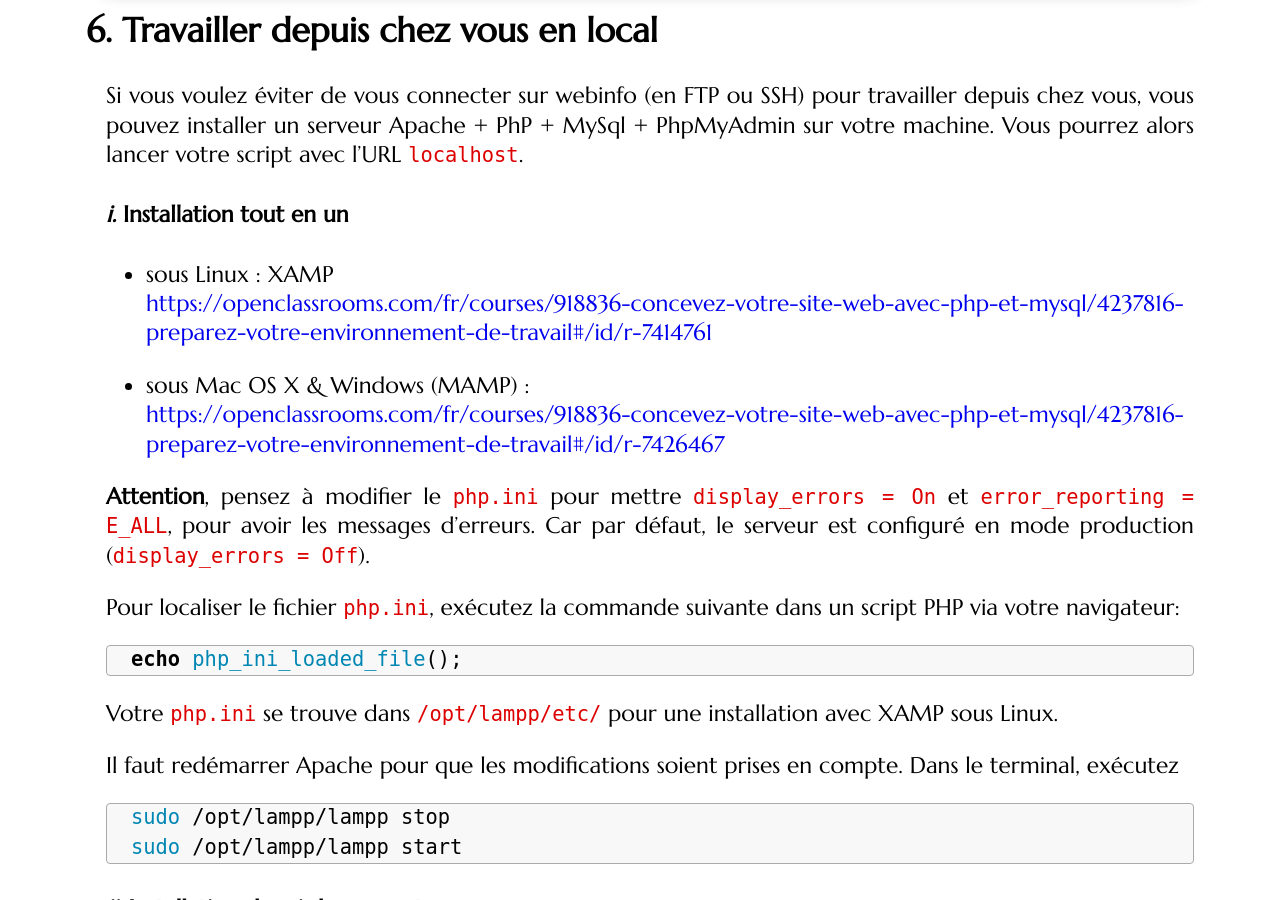
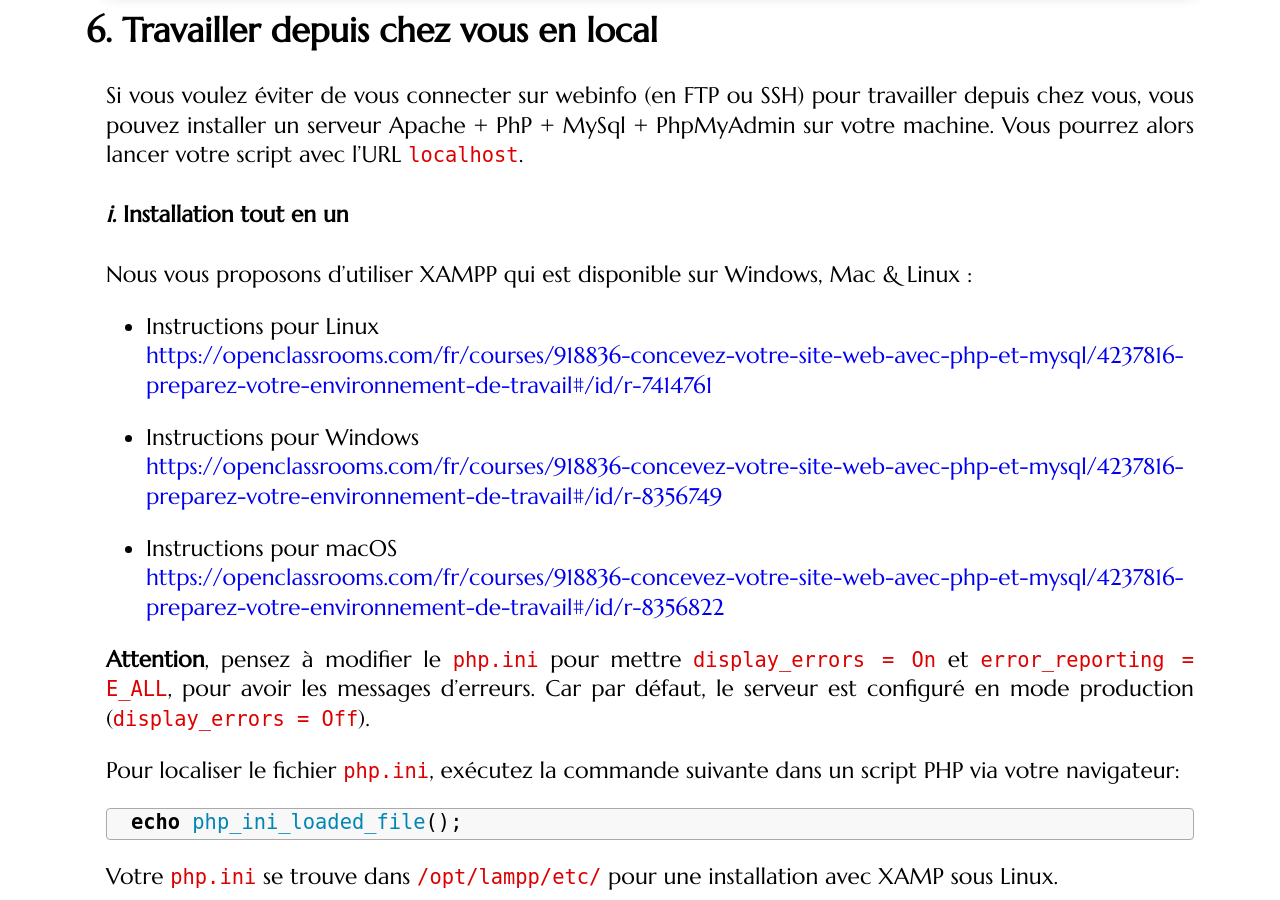
Before and after one commit to romainlebreton/R3.01-DeveloppementWeb, a Jekyll site: the page built from tutorials/tutorial1.md, in a window 1280 px wide and 900 px high, scrolled down 20254 px. Built offline with Jekyll 4.4.1, drawn with Linux system fonts in a browser that asks for light colours; some web fonts are replaced.

Commit message:
Màj instructions installation XAMPP

```diff
--- a/tutorials/tutorial1.md
+++ b/tutorials/tutorial1.md
@@ -899,11 +899,16 @@ Si vous voulez éviter de vous connecter sur webinfo (en FTP ou SSH) pour travai
 
 #### Installation tout en un
 
-* sous Linux : XAMP
+Nous vous proposons d'utiliser XAMPP qui est disponible sur Windows, Mac & Linux :
+
+* Instructions pour Linux
    [https://openclassrooms.com/fr/courses/918836-concevez-votre-site-web-avec-php-et-mysql/4237816-preparez-votre-environnement-de-travail#/id/r-7414761](https://openclassrooms.com/fr/courses/918836-concevez-votre-site-web-avec-php-et-mysql/4237816-preparez-votre-environnement-de-travail#/id/r-7414761)
 
-* sous Mac OS X & Windows (MAMP) :
-  [https://openclassrooms.com/fr/courses/918836-concevez-votre-site-web-avec-php-et-mysql/4237816-preparez-votre-environnement-de-travail#/id/r-7426467](https://openclassrooms.com/fr/courses/918836-concevez-votre-site-web-avec-php-et-mysql/4237816-preparez-votre-environnement-de-travail#/id/r-7426467)
+* Instructions pour Windows
+   [https://openclassrooms.com/fr/courses/918836-concevez-votre-site-web-avec-php-et-mysql/4237816-preparez-votre-environnement-de-travail#/id/r-8356749](https://openclassrooms.com/fr/courses/918836-concevez-votre-site-web-avec-php-et-mysql/4237816-preparez-votre-environnement-de-travail#/id/r-8356749)
+
+* Instructions pour macOS
+  [https://openclassrooms.com/fr/courses/918836-concevez-votre-site-web-avec-php-et-mysql/4237816-preparez-votre-environnement-de-travail#/id/r-8356822](https://openclassrooms.com/fr/courses/918836-concevez-votre-site-web-avec-php-et-mysql/4237816-preparez-votre-environnement-de-travail#/id/r-8356822)
 
 **Attention**, pensez à modifier le `php.ini` pour mettre `display_errors = On`
 et `error_reporting = E_ALL`, pour avoir les messages d'erreurs. Car par défaut,
```
Also changed, not shown: index.md (+1 -0 lines).
